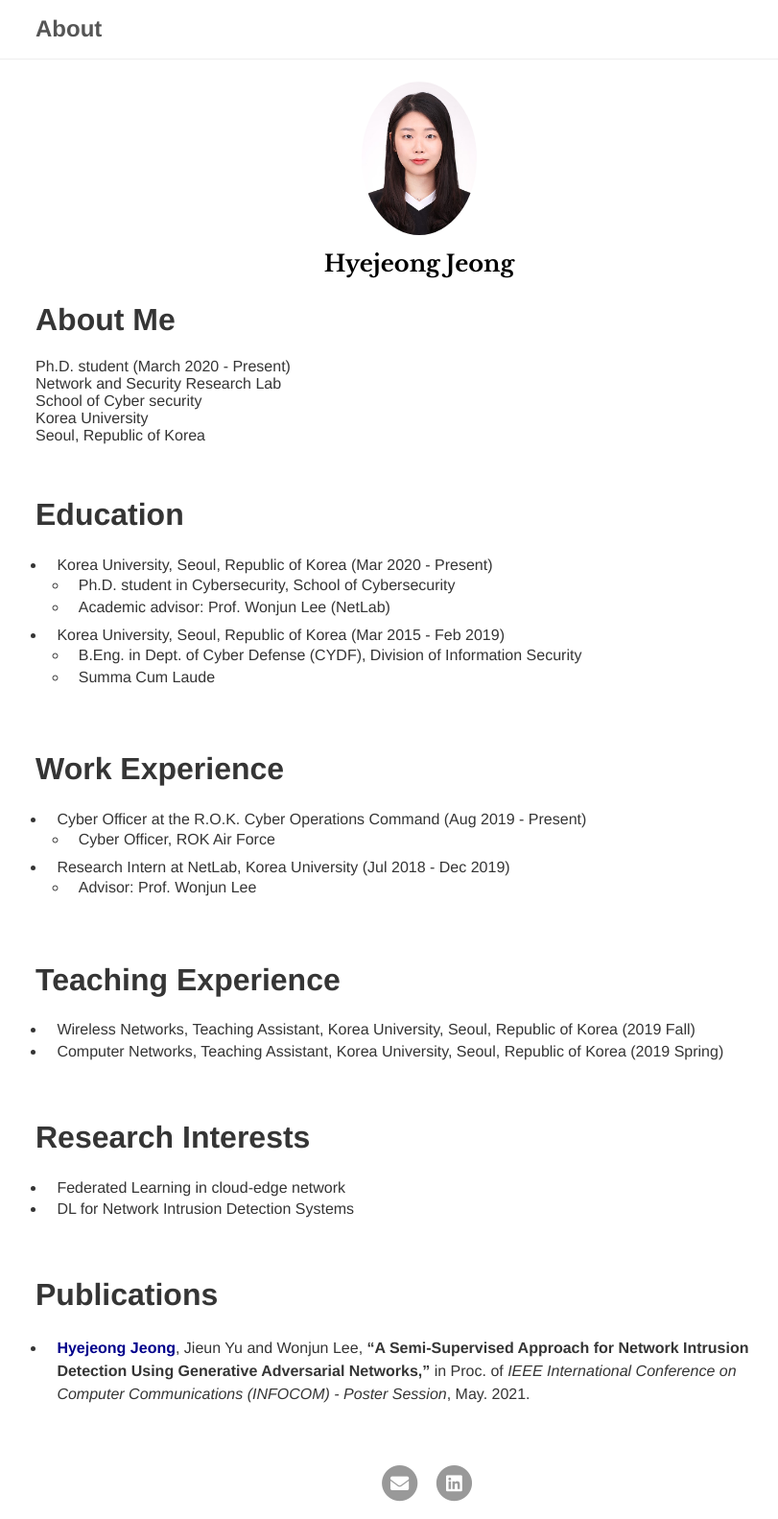
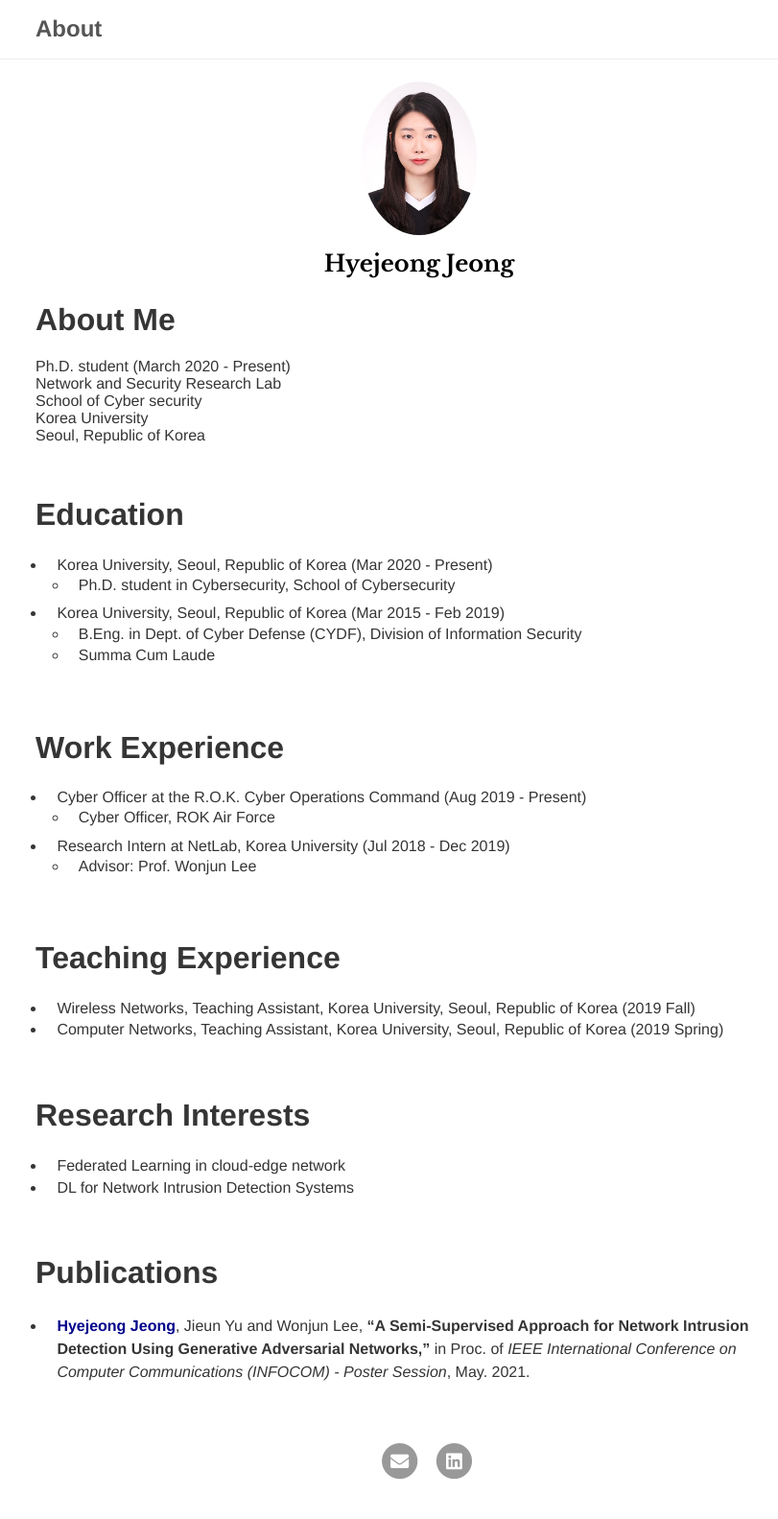
Before and after one commit to hjje0ng/hjje0ng.github.io, a Jekyll site: the page built from index.md, in a window 1280 px wide. Shown: the whole page at 96% size, without its empty margins (203-1014 px from the left). Built offline with Jekyll 4.4.1, drawn with Linux system fonts in a browser that asks for light colours; our own code applies the rules of GitHub Pages for plain Markdown files; after the commit the page ends 1560 px from its top, so only the background shows below that.

Commit message:
Update index.md

```diff
--- a/index.md
+++ b/index.md
@@ -14,7 +14,6 @@ Seoul, Republic of Korea
 # Education
 * Korea University, Seoul, Republic of Korea (Mar 2020 - Present)
   * Ph.D. student in Cybersecurity, School of Cybersecurity
-  * Academic advisor: Prof. Wonjun Lee (NetLab)
 * Korea University, Seoul, Republic of Korea (Mar 2015 - Feb 2019)
   * B.Eng. in Dept. of Cyber Defense (CYDF), Division of Information Security
   * Summa Cum Laude
```
